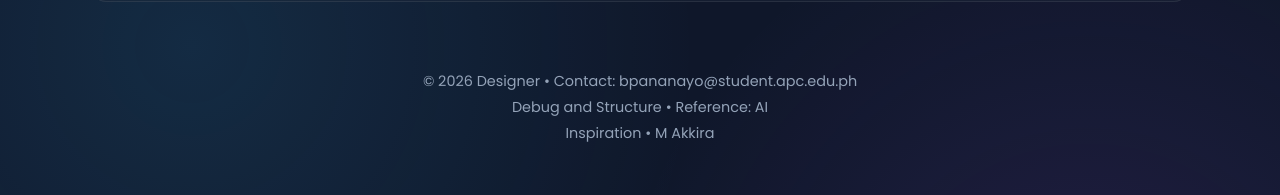
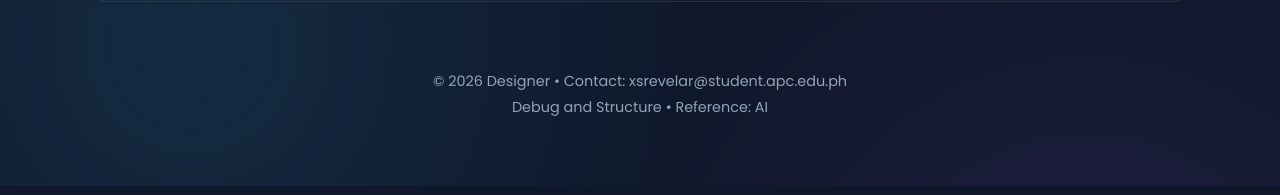
Before and after one commit to justhrio/personal-website-finals, a Vue app in the folder frontend/: page / in a window 1280 px wide. Shown: the part 2514-2709 px from the top of the page. Built offline with nearby package versions, Linux system fonts and the light colour scheme; no server answers.

Commit message:
Fixed folder structure and added all project files

```diff
--- a/frontend/src/App.vue
+++ b/frontend/src/App.vue
@@ -149,9 +149,8 @@
     </main>
 
     <footer class="site-footer">
-      <p>© 2026 Designer &bull; Contact: bpananayo@student.apc.edu.ph</p>
+      <p>© 2026 Designer &bull; Contact: xsrevelar@student.apc.edu.ph</p>
       <p>Debug and Structure &bull; Reference: AI</p>
-      <p>Inspiration &bull; M Akkira</p>
     </footer>
 
   </div>
```
